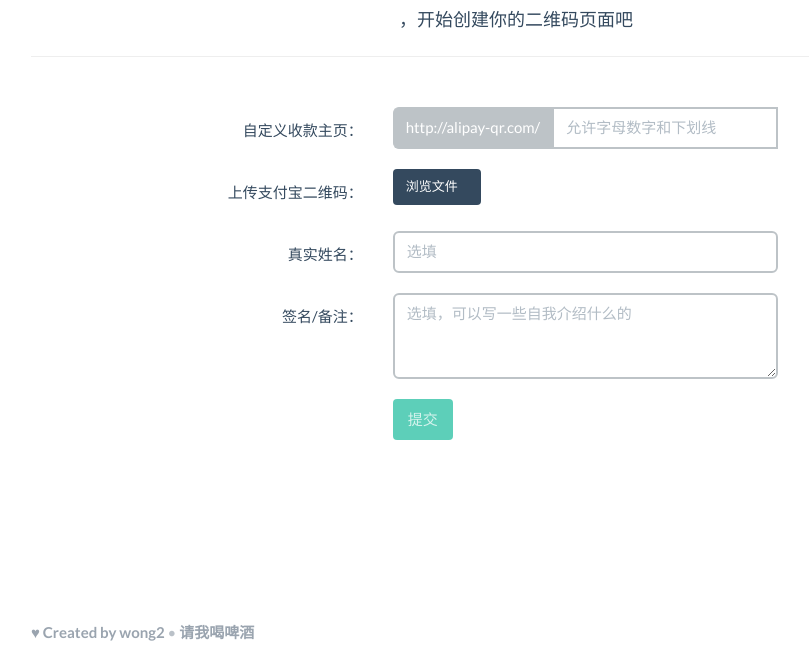
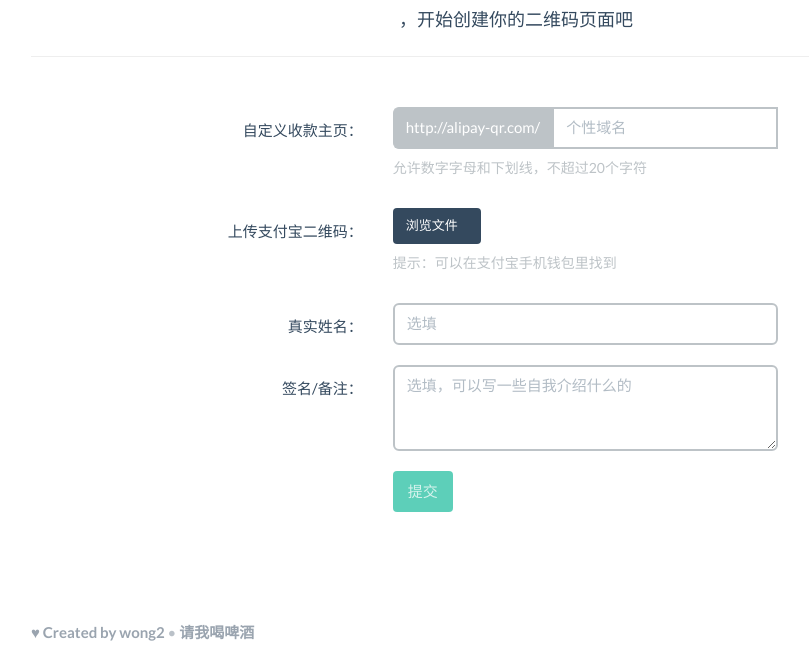
Before and after one commit to wong2/alipay-qr.com, a Flask app: template templates/create.html in a window 1280 px wide. Shown: the part 150-800 px from the top of the page, without its empty margins (124-933 px from the left). Run offline with Flask 2, Linux system fonts and the light colour scheme; the template is opened without the code that fills it, so the values that code supplies are empty; some libraries are stand-ins or nearby versions.

Commit message:
create page

```diff
--- a/templates/create.html
+++ b/templates/create.html
@@ -3,7 +3,7 @@
 {% block more_header %}
 <style type="text/css">
   #profile-form {
-    width: 800px;
+    max-width: 800px;
     margin-top: 50px;
   }
   #profile-form .has-success .input-group-addon {
@@ -17,7 +17,7 @@
   	right: 3px;
   }
   .intro {
-    width: 400px;
+    max-width: 400px;
     margin-top: 50px;
     text-align: center;
   }
@@ -37,6 +37,10 @@
   #profile-form .file-input .input-icon {
     right: -5px;
   }
+  .help-block {
+    font-size: 14px;
+    color: #BDC3C7;
+  }
 </style>
 {% endblock %}
 
@@ -55,14 +59,16 @@
     <div class="col-sm-6">
       <div class="input-group">
         <span class="input-group-addon">http://alipay-qr.com/</span>
-        <input type="text" class="form-control" name="username" placeholder="允许字母数字和下划线" value="{{username}}">
+        <input type="text" class="form-control" name="username" placeholder="个性域名" value="{{username}}">
       </div>
+      <small class="help-block text-muted">允许数字字母和下划线，不超过20个字符</small>
     </div>
   </div>
   <div class="form-group">
     <label class="col-sm-4 control-label">上传支付宝二维码：</label>
     <div class="col-sm-6">
       <input type="file" name="qr_image" class="file-input btn-sm btn-inverse" title="浏览文件" />
+      <small class="help-block text-muted">提示：可以在支付宝手机钱包里找到</small>
     </div>
   </div>
   <div class="form-group">
```
